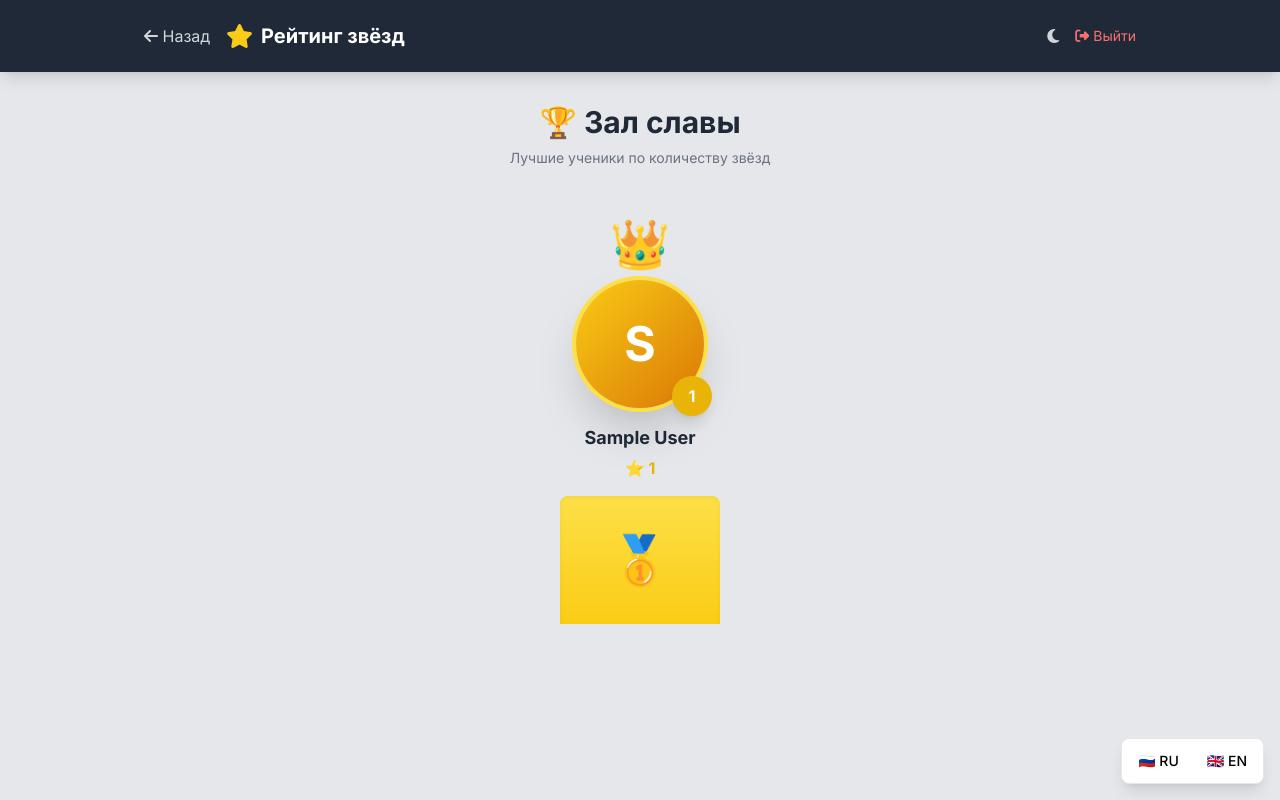
After one commit to Nurmukasan/english-center-crm, a Django app: page /star-rating/ in a window 1280 px wide. The commit adds this page. Run offline with Django 5.2, Linux system fonts and the light colour scheme; a user stored in the database is signed in; tables that the repository leaves empty hold one stand-in row (values such as "Sample post"); some libraries are stand-ins or nearby versions.

Commit message:
feat: рейтинг звёзд с подиумом

```diff
--- a/config/urls.py
+++ b/config/urls.py
@@ -43,6 +43,7 @@ urlpatterns = [
     path('calibration/create/', views.create_calibration, name='create_calibration'),
     path('students/<int:student_id>/', views.student_profile, name='student_profile'),
     path('group/<int:group_id>/stars/', views.give_stars, name='give_stars'),
+    path('star-rating/', views.star_rating, name='star_rating'),
 ]
 if settings.DEBUG:
     urlpatterns += static(settings.MEDIA_URL, document_root=settings.MEDIA_ROOT)
--- /dev/null
+++ b/dashboard/templates/dashboard/star_rating.html
@@ -0,0 +1,219 @@
+<!DOCTYPE html>
+<html lang="ru">
+<head>
+    <meta charset="UTF-8">
+    <meta name="viewport" content="width=device-width, initial-scale=1.0">
+    <title>Рейтинг звёзд — Enjoy English</title>
+    <script src="https://cdn.tailwindcss.com"></script>
+    <script>tailwind.config = { darkMode: 'class' }</script>
+    <link href="https://fonts.googleapis.com/css2?family=Inter:wght@300;400;500;600;700;800&display=swap" rel="stylesheet">
+    <link href="https://cdnjs.cloudflare.com/ajax/libs/font-awesome/6.5.1/css/all.min.css" rel="stylesheet">
+    <style>
+        * { font-family: 'Inter', sans-serif; }
+        .fade-in { animation: fadeIn 0.5s ease; }
+        @keyframes fadeIn {
+            from { opacity: 0; transform: translateY(15px); }
+            to { opacity: 1; transform: translateY(0); }
+        }
+        .podium-item { animation: podium 0.6s cubic-bezier(0.34, 1.56, 0.64, 1) backwards; }
+        .podium-item:nth-child(1) { animation-delay: 0.3s; }
+        .podium-item:nth-child(2) { animation-delay: 0.1s; }
+        .podium-item:nth-child(3) { animation-delay: 0.5s; }
+        @keyframes podium {
+            from { opacity: 0; transform: translateY(40px) scale(0.8); }
+            to { opacity: 1; transform: translateY(0) scale(1); }
+        }
+        .crown-bounce { animation: crown 2s ease-in-out infinite; }
+        @keyframes crown {
+            0%, 100% { transform: translateY(0); }
+            50% { transform: translateY(-6px); }
+        }
+        .goog-te-banner-frame { display: none !important; }
+        body { top: 0 !important; }
+        .skiptranslate { display: none !important; }
+        #google_translate_element { display: none !important; }
+    </style>
+</head>
+<body class="bg-gray-200 dark:bg-gray-900 min-h-screen transition-colors duration-300">
+
+    <div class="fixed bottom-4 right-4 z-50 flex gap-1 bg-white dark:bg-gray-800 rounded-lg shadow-lg p-1 border border-gray-200 dark:border-gray-700">
+        <button onclick="changeLang('ru')" class="px-3 py-2 rounded-lg text-sm font-medium hover:bg-gray-100 dark:hover:bg-gray-700 transition">🇷🇺 RU</button>
+        <button onclick="changeLang('en')" class="px-3 py-2 rounded-lg text-sm font-medium hover:bg-gray-100 dark:hover:bg-gray-700 transition">🇬🇧 EN</button>
+    </div>
+    <div id="google_translate_element" style="display:none !important;"></div>
+
+    <header class="bg-gray-800 shadow-lg sticky top-0 z-40">
+        <div class="max-w-5xl mx-auto px-4 py-4 flex justify-between items-center">
+            <div class="flex items-center gap-4">
+                <a href="{% url 'dashboard' %}" class="text-gray-300 hover:text-white transition">
+                    <i class="fas fa-arrow-left"></i> Назад
+                </a>
+                <div class="flex items-center gap-2">
+                    <i class="fas fa-star text-2xl text-yellow-400"></i>
+                    <h1 class="text-xl font-bold text-white">Рейтинг звёзд</h1>
+                </div>
+            </div>
+            <div class="flex items-center gap-2">
+                <button onclick="toggleTheme()" class="p-2 rounded-lg hover:bg-gray-700 transition">
+                    <i class="fas fa-moon dark:hidden text-gray-300"></i>
+                    <i class="fas fa-sun hidden dark:inline text-yellow-400"></i>
+                </button>
+                <a href="{% url 'logout' %}" class="text-red-400 text-sm">
+                    <i class="fas fa-sign-out-alt"></i> Выйти
+                </a>
+            </div>
+        </div>
+    </header>
+
+    <main class="max-w-5xl mx-auto px-4 py-8 fade-in">
+
+        {% if has_podium %}
+
+        <!-- ===== ПОДИУМ ===== -->
+        <div class="mb-10">
+            <div class="text-center mb-8">
+                <h2 class="text-3xl font-bold text-gray-800 dark:text-white">🏆 Зал славы</h2>
+                <p class="text-gray-500 dark:text-gray-400 mt-2 text-sm">Лучшие ученики по количеству звёзд</p>
+            </div>
+
+            <div class="flex items-end justify-center gap-3 md:gap-8 pt-6">
+
+                <!-- 2 МЕСТО -->
+                {% if podium_count >= 2 %}
+                <div class="podium-item flex flex-col items-center">
+                    {% with s=podium.1 %}
+                    <div class="relative">
+                        <div class="w-20 h-20 md:w-24 md:h-24 rounded-full bg-gradient-to-br from-gray-300 to-gray-500 flex items-center justify-center text-white font-bold text-3xl md:text-4xl shadow-xl ring-4 ring-gray-200 dark:ring-gray-600">
+                            {{ s.name|slice:":1"|upper }}
+                        </div>
+                        <div class="absolute -bottom-2 -right-2 bg-gray-400 text-white w-9 h-9 rounded-full flex items-center justify-center font-bold text-sm shadow-lg">
+                            2
+                        </div>
+                    </div>
+                    <div class="mt-4 text-center max-w-[100px] md:max-w-[140px]">
+                        <p class="font-bold text-sm md:text-base text-gray-800 dark:text-white truncate" title="{{ s.name }}">{{ s.name }}</p>
+                        <p class="text-yellow-500 font-bold text-sm mt-1">⭐ {{ s.stars_count }}</p>
+                    </div>
+                    <div class="mt-4 w-24 md:w-32 h-16 md:h-20 bg-gradient-to-t from-gray-300 to-gray-200 dark:from-gray-600 dark:to-gray-500 rounded-t-lg shadow-inner flex items-center justify-center">
+                        <span class="text-2xl md:text-3xl">🥈</span>
+                    </div>
+                    {% endwith %}
+                </div>
+                {% endif %}
+
+                <!-- 1 МЕСТО -->
+                {% if podium_count >= 1 %}
+                <div class="podium-item flex flex-col items-center">
+                    {% with s=podium.0 %}
+                    <div class="crown-bounce text-4xl md:text-5xl mb-2">👑</div>
+                    <div class="relative">
+                        <div class="w-28 h-28 md:w-32 md:h-32 rounded-full bg-gradient-to-br from-yellow-400 to-amber-600 flex items-center justify-center text-white font-bold text-4xl md:text-5xl shadow-2xl ring-4 ring-yellow-300 dark:ring-yellow-500">
+                            {{ s.name|slice:":1"|upper }}
+                        </div>
+                        <div class="absolute -bottom-2 -right-2 bg-yellow-500 text-white w-10 h-10 rounded-full flex items-center justify-center font-bold text-base shadow-lg">
+                            1
+                        </div>
+                    </div>
+                    <div class="mt-4 text-center max-w-[140px] md:max-w-[180px]">
+                        <p class="font-bold text-base md:text-lg text-gray-800 dark:text-white truncate" title="{{ s.name }}">{{ s.name }}</p>
+                        <p class="text-yellow-500 font-bold text-base mt-1">⭐ {{ s.stars_count }}</p>
+                    </div>
+                    <div class="mt-4 w-28 md:w-40 h-24 md:h-32 bg-gradient-to-t from-yellow-400 to-yellow-300 dark:from-amber-700 dark:to-amber-500 rounded-t-lg shadow-inner flex items-center justify-center">
+                        <span class="text-4xl md:text-5xl">🥇</span>
+                    </div>
+                    {% endwith %}
+                </div>
+                {% endif %}
+
+                <!-- 3 МЕСТО -->
+                {% if podium_count >= 3 %}
+                <div class="podium-item flex flex-col items-center">
+                    {% with s=podium.2 %}
+                    <div class="relative">
+                        <div class="w-20 h-20 md:w-24 md:h-24 rounded-full bg-gradient-to-br from-orange-400 to-amber-700 flex items-center justify-center text-white font-bold text-3xl md:text-4xl shadow-xl ring-4 ring-orange-300 dark:ring-orange-700">
+                            {{ s.name|slice:":1"|upper }}
+                        </div>
+                        <div class="absolute -bottom-2 -right-2 bg-orange-500 text-white w-9 h-9 rounded-full flex items-center justify-center font-bold text-sm shadow-lg">
+                            3
+                        </div>
+                    </div>
+                    <div class="mt-4 text-center max-w-[100px] md:max-w-[140px]">
+                        <p class="font-bold text-sm md:text-base text-gray-800 dark:text-white truncate" title="{{ s.name }}">{{ s.name }}</p>
+                        <p class="text-yellow-500 font-bold text-sm mt-1">⭐ {{ s.stars_count }}</p>
+                    </div>
+                    <div class="mt-4 w-24 md:w-32 h-12 md:h-16 bg-gradient-to-t from-orange-400 to-orange-300 dark:from-orange-800 dark:to-orange-600 rounded-t-lg shadow-inner flex items-center justify-center">
+                        <span class="text-2xl md:text-3xl">🥉</span>
+                    </div>
+                    {% endwith %}
+                </div>
+                {% endif %}
+
+            </div>
+        </div>
+
+        {% else %}
+
+        <!-- ===== ПУСТО ===== -->
+        <div class="bg-gray-50 dark:bg-gray-800 rounded-2xl shadow-md border border-gray-300 dark:border-gray-600 p-12 text-center transition-colors">
+            <div class="text-6xl mb-4">⭐</div>
+            <h2 class="text-2xl font-bold text-gray-800 dark:text-white">Пока ни у кого нет звёзд</h2>
+            <p class="text-gray-500 dark:text-gray-400 mt-2">Как только ученики начнут получать звёзды за уроки, они появятся здесь</p>
+            <a href="{% url 'dashboard' %}" class="inline-block mt-6 bg-indigo-500 text-white px-6 py-3 rounded-lg font-medium hover:bg-indigo-600 transition">
+                <i class="fas fa-arrow-left mr-1"></i> На главную
+            </a>
+        </div>
+
+        {% endif %}
+
+        <!-- ===== ОСТАЛЬНЫЕ ===== -->
+        {% if others %}
+        <div class="mt-8">
+            <h3 class="text-lg font-bold text-gray-800 dark:text-white mb-4">
+                <i class="fas fa-list-ol text-indigo-500 mr-2"></i>Остальные участники
+            </h3>
+            <div class="bg-gray-50 dark:bg-gray-800 rounded-2xl shadow-md border border-gray-300 dark:border-gray-600 overflow-hidden transition-colors">
+                {% for s in others %}
+                <div class="flex items-center gap-4 px-5 py-3 border-b border-gray-200 dark:border-gray-700 last:border-b-0 hover:bg-gray-100 dark:hover:bg-gray-700/40 transition">
+                    <div class="w-10 text-center font-bold text-gray-400 text-sm">
+                        {{ forloop.counter|add:3 }}
+                    </div>
+                    <div class="w-12 h-12 rounded-full bg-gradient-to-br from-indigo-400 to-purple-500 flex items-center justify-center text-white font-bold text-lg shadow flex-shrink-0">
+                        {{ s.name|slice:":1"|upper }}
+                    </div>
+                    <div class="flex-1 min-w-0">
+                        <a href="{% url 'student_profile' s.id %}" class="font-medium text-gray-800 dark:text-white hover:text-indigo-600 transition truncate block" title="{{ s.name }}">
+                            {{ s.name }}
+                        </a>
+                    </div>
+                    <div class="text-yellow-500 font-bold whitespace-nowrap">
+                        ⭐ {{ s.stars_count }}
+                    </div>
+                </div>
+                {% endfor %}
+            </div>
+        </div>
+        {% endif %}
+
+    </main>
+
+    <script>
+        function toggleTheme() {
+            document.documentElement.classList.toggle('dark');
+        }
+        function changeLang(lang) {
+            document.cookie = `googtrans=/ru/${lang}; path=/`;
+            document.cookie = `googtrans=/ru/${lang}; domain=.${location.hostname}; path=/`;
+            location.reload();
+        }
+        function googleTranslateElementInit() {
+            new google.translate.TranslateElement({
+                pageLanguage: 'ru',
+                includedLanguages: 'ru,kk,en',
+                autoDisplay: false
+            }, 'google_translate_element');
+        }
+    </script>
+    <script src="//translate.google.com/translate_a/element.js?cb=googleTranslateElementInit"></script>
+
+</body>
+</html>
--- a/dashboard/views.py
+++ b/dashboard/views.py
@@ -1921,3 +1921,32 @@ def give_stars(request, group_id):
             pass
 
     return JsonResponse({'success': True, 'count': count})
+
+@login_required
+def star_rating(request):
+    """Рейтинг учеников по звёздам"""
+    role = get_user_role(request.user)
+
+    if role not in ['admin', 'developer']:
+        messages.error(request, 'У вас нет доступа')
+        return redirect('dashboard')
+
+    from django.db.models import Count, Q
+
+    students = Student.objects.annotate(
+        stars_count=Count('attendances', filter=Q(attendances__star_earned=True))
+    ).filter(stars_count__gt=0).order_by('-stars_count', 'name')
+
+    podium = list(students[:3])
+    others = list(students[3:])
+    has_podium = len(podium) > 0
+
+    context = {
+        'role': role,
+        'podium': podium,
+        'others': others,
+        'has_podium': has_podium,
+        'podium_count': len(podium),
+    }
+
+    return render(request, 'dashboard/star_rating.html', context)
```
Also changed, not shown: dashboard/templates/dashboard/dashboard.html (+7 -1 lines).
